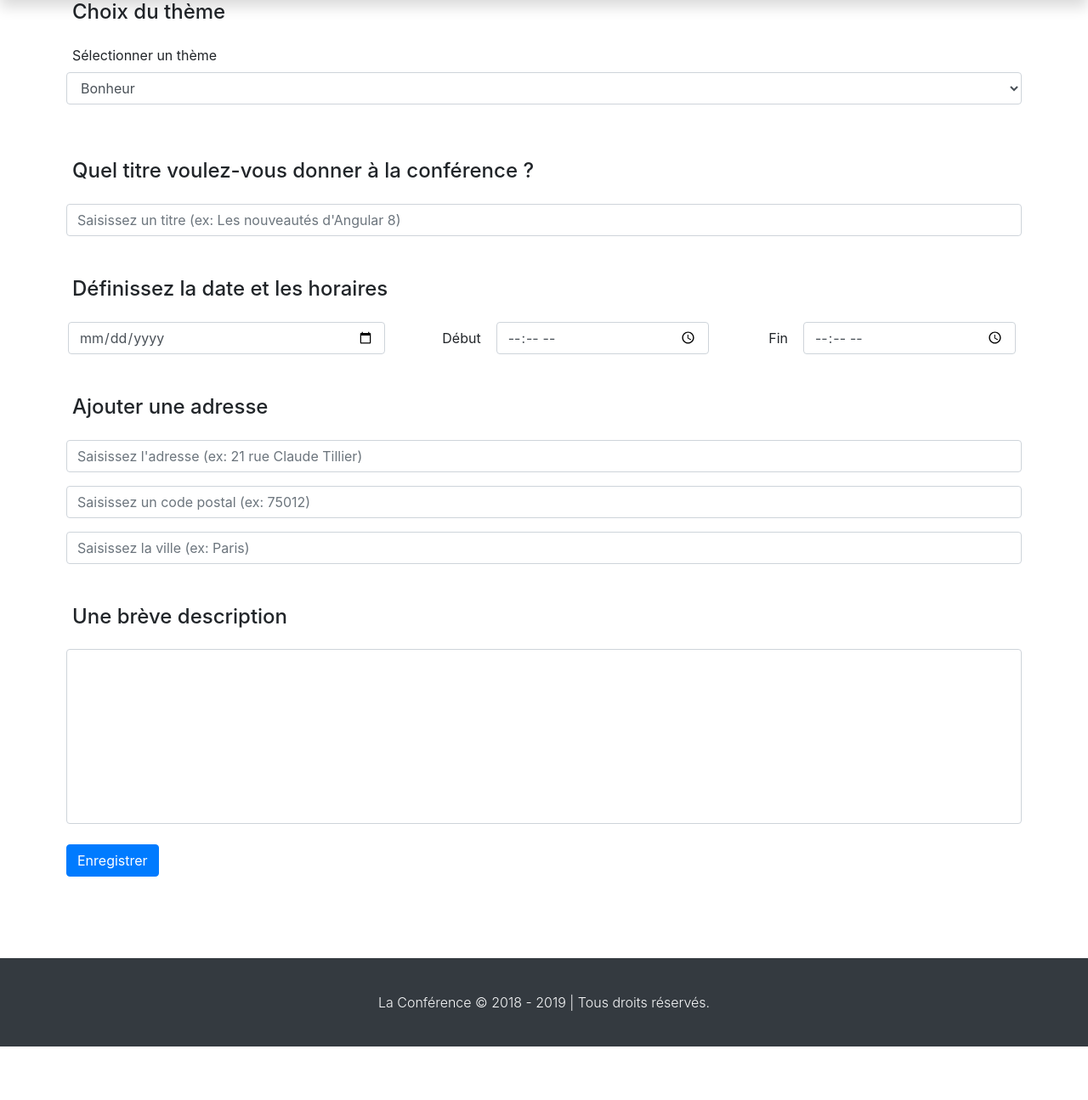
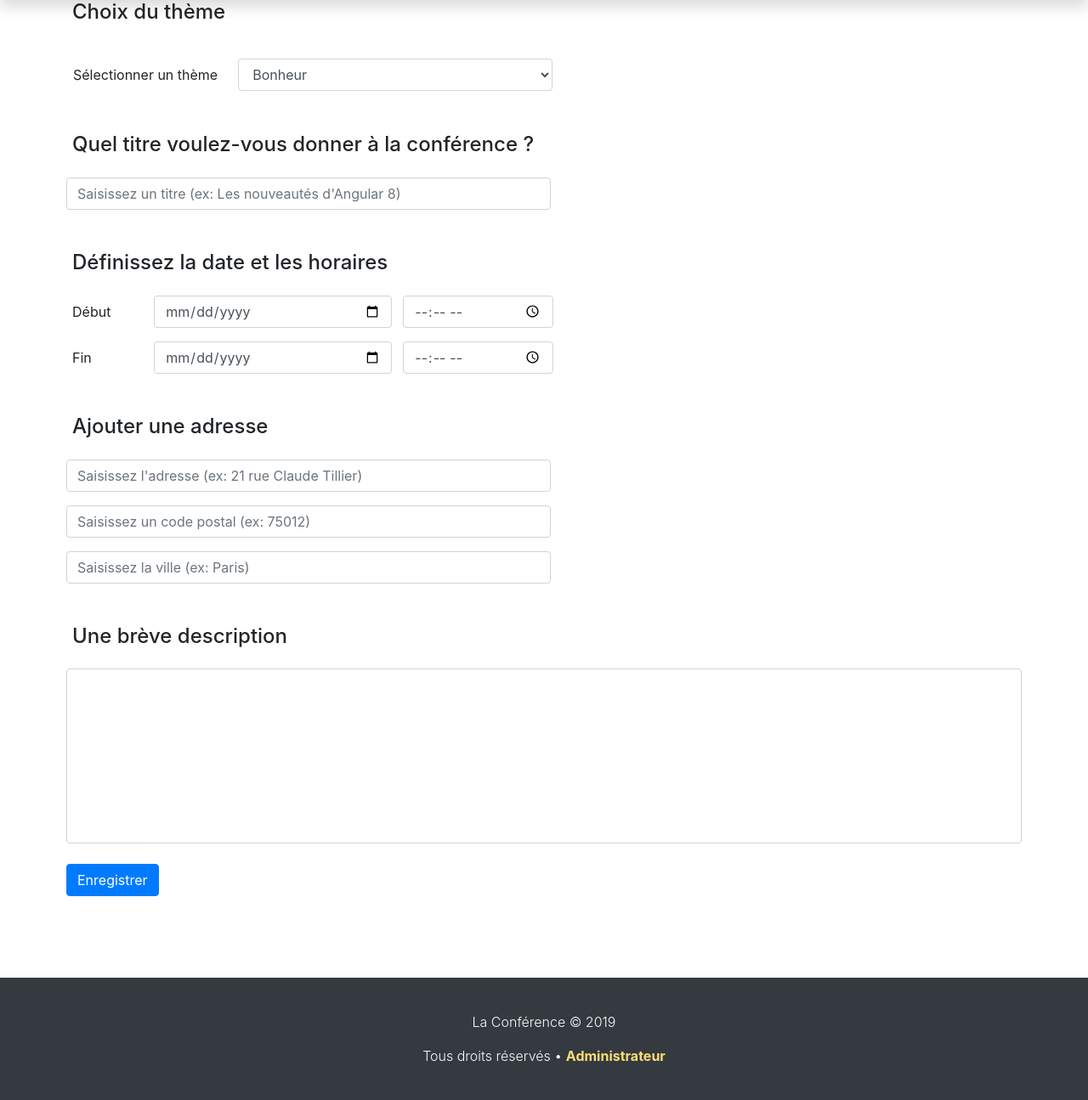
Before and after one commit to eudzb/conf-project, a PHP site: page /creation-conf.php in a window 1280 px wide. Shown: the part 94-1389 px from the top of the page at 85% size. Before the commit the page ends 1326 px from the top, so only its background shows below. Run offline with PHP 8.4, Linux system fonts and the light colour scheme.

Commit message:
clean up

```diff
--- a/src/creation-conf.php
+++ b/src/creation-conf.php
@@ -19,11 +19,9 @@
         <div class="row">
           <h4 class="col mt-5 mb-4">Choix du thème</h4>
         </div>
-        <div class="form-group row">
-        <label
-          for="choixTheme"
-          class="col">Sélectionner un thème</label>
-          <select class="form-control ml-2 mr-2" id="choixTheme">
+        <div class="form-group row p-3 align-items-baseline">
+        <label for="choixTheme">Sélectionner un thème</label>
+          <select class="form-control ml-4 mr-2 col-md-4" id="choixTheme">
             <option>Bonheur</option>
             <option>Cohesion d'équipe</option>
             <option>Conduite du changement</option>
@@ -37,38 +35,46 @@
           </select>
         </div>
         <div class="row">
-          <h4 class="col mt-5 mb-4">Quel titre voulez-vous donner à la conférence ?</h4>
+          <h4 class="col mt-3 mb-4">Quel titre voulez-vous donner à la conférence ?</h4>
         </div>
         <div class="row">
           <input
           type="text"
           name="titre"
           placeholder="Saisissez un titre (ex: Les nouveautés d'Angular 8)"
-          class="form-control ml-2 mr-2">
+          class="form-control ml-2 mr-2 col-md-6">
         </div>
         <div class="row">
           <h4 class="col mt-5 mb-4">Définissez la date et les horaires</h4>
         </div>
-        <div class="form-row">
-          <div class="col-md-4 p-0 mr-4">
+        <div class="form-row mb-3">
+          <div class="col-md-1 align-self-center mr-2">
+            <span>Début</span>
+          </div>
+          <div class="col-md-3 p-0 mr-2">
             <input
             type="date"
             name="date"
             class="form-control">
           </div>
-          <div class="col-md-1 align-self-center text-right mr-2">
-            <span>Début</span>
-          </div>
-          <div class="col-md">
+          <div class="col-md-2">
             <input
             type="time"
             name="start"
             class="form-control">
           </div>
-          <div class="col-md-1 align-self-center text-right mr-2">
+        </div>
+        <div class="form-row">
+          <div class="col-md-1 align-self-center mr-2">
             <span>Fin</span>
           </div>
-          <div class="col-md">
+          <div class="col-md-3 p-0 mr-2">
+            <input
+            type="date"
+            name="date"
+            class="form-control">
+          </div>
+          <div class="col-md-2">
             <input
             type="time"
             name="end"
@@ -83,21 +89,21 @@
           type="text"
           name="adress"
           placeholder="Saisissez l'adresse (ex: 21 rue Claude Tillier)"
-          class="form-control ml-2 mr-2">
+          class="form-control ml-2 mr-2 col-md-6">
         </div>
         <div class="row mb-3">
           <input
           type="text"
           name="cp"
           placeholder="Saisissez un code postal (ex: 75012)"
-          class="form-control ml-2 mr-2">
+          class="form-control ml-2 mr-2 col-md-6">
         </div>
         <div class="row">
           <input
           type="text"
           name="city"
           placeholder="Saisissez la ville (ex: Paris)"
-          class="form-control ml-2 mr-2">
+          class="form-control ml-2 mr-2 col-md-6">
         </div>
         <div class="row">
           <h4 class="col mt-5 mb-4">Une brève description</h4>
--- a/src/footer.php
+++ b/src/footer.php
@@ -1,7 +1,14 @@
 <footer class="footer">
   <div class="bg-dark pt-4 pb-4">
     <p class="mt-3 mb-3 text-center font-weight-light text-light">
-      La Conférence © 2018 - 2019 | Tous droits réservés.
+      La Conférence © 2019
+    </p>
+    <p class="mt-3 mb-3 text-center font-weight-light text-light">
+      Tous droits réservés •
+      <a
+      href="#"
+      class="pointer font-weight-bold"
+      style="color: #fedc72;">Administrateur</a>
     </p>
   </div>
 </footer>
```
Also changed, not shown: src/index.php (+8 -8 lines).
